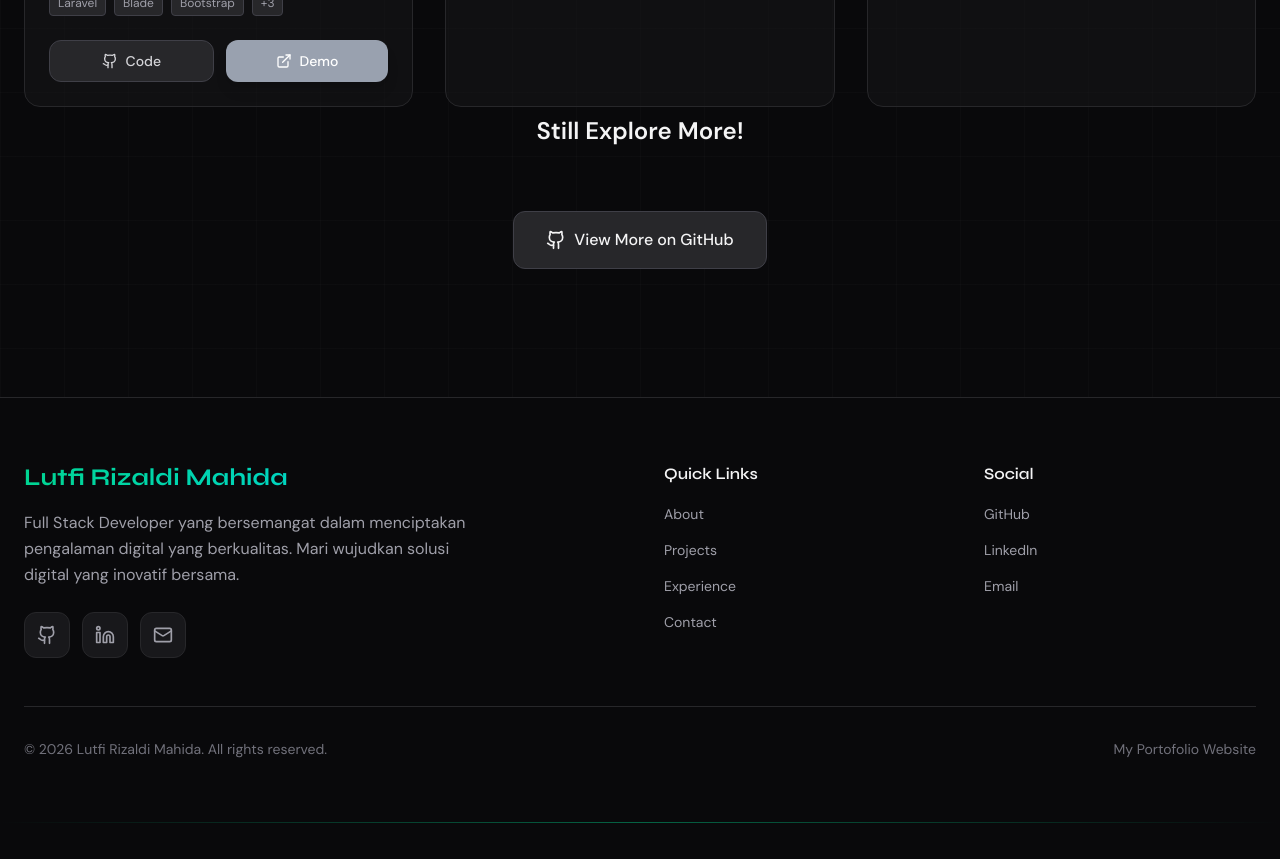
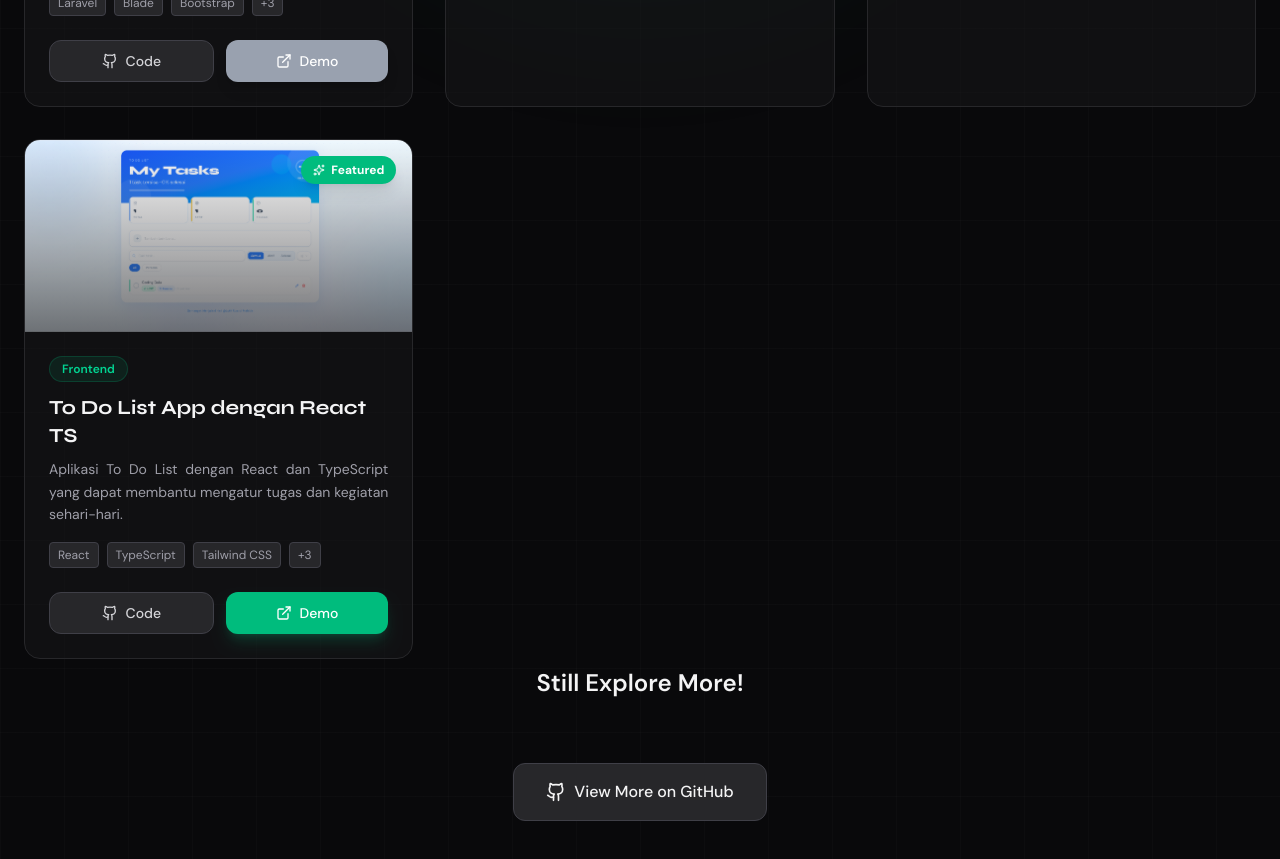
Before and after one commit to LRMNTRIX03/Portofoilio-web, a React (Vite) app: page / in a window 1280 px wide. Shown: the part 8200-9059 px from the top of the page. Before the commit the page ends 9023 px from the top, so only its background shows below. Built offline with nearby package versions, Linux system fonts and the light colour scheme.

Commit message:
tambah project

```diff
--- a/src/components/Projects.tsx
+++ b/src/components/Projects.tsx
@@ -7,6 +7,7 @@ import code from '../assets/img/projects/code.png';
 import layanan from '../assets/img/projects/layanan.png';
 import mawar from '../assets/img/projects/mawar.png';
 import bookshelf from '../assets/img/projects/bookshelf-api.png';
+import todolist from "../assets/img/projects/todolist.png";
 
 const Projects: React.FC = () => {
   const { elementRef, isIntersecting } = useIntersectionObserver({
@@ -77,6 +78,17 @@ const Projects: React.FC = () => {
       github: 'https://github.com/LRMNTRIX03/Backend-Bookshelf-Api',
 
       demo: '',
+      featured: true
+    },
+    {
+      title: 'To Do List App dengan React TS',
+      category: 'Frontend',
+      description: 'Aplikasi To Do List dengan React dan TypeScript yang dapat membantu mengatur tugas dan kegiatan sehari-hari.',
+      image: todolist,
+      technologies: ['React', 'TypeScript', 'Tailwind CSS', 'lucide-react', 'vite', 'framer-motion'],
+      github: 'https://github.com/LRMNTRIX03/To-Do-List-App-',
+
+      demo: 'https://to-do-list-app-iota-blond.vercel.app/',
       featured: true
     }
   ];
```
Also changed, not shown: src/assets/img/projects/todolist.png (added).
